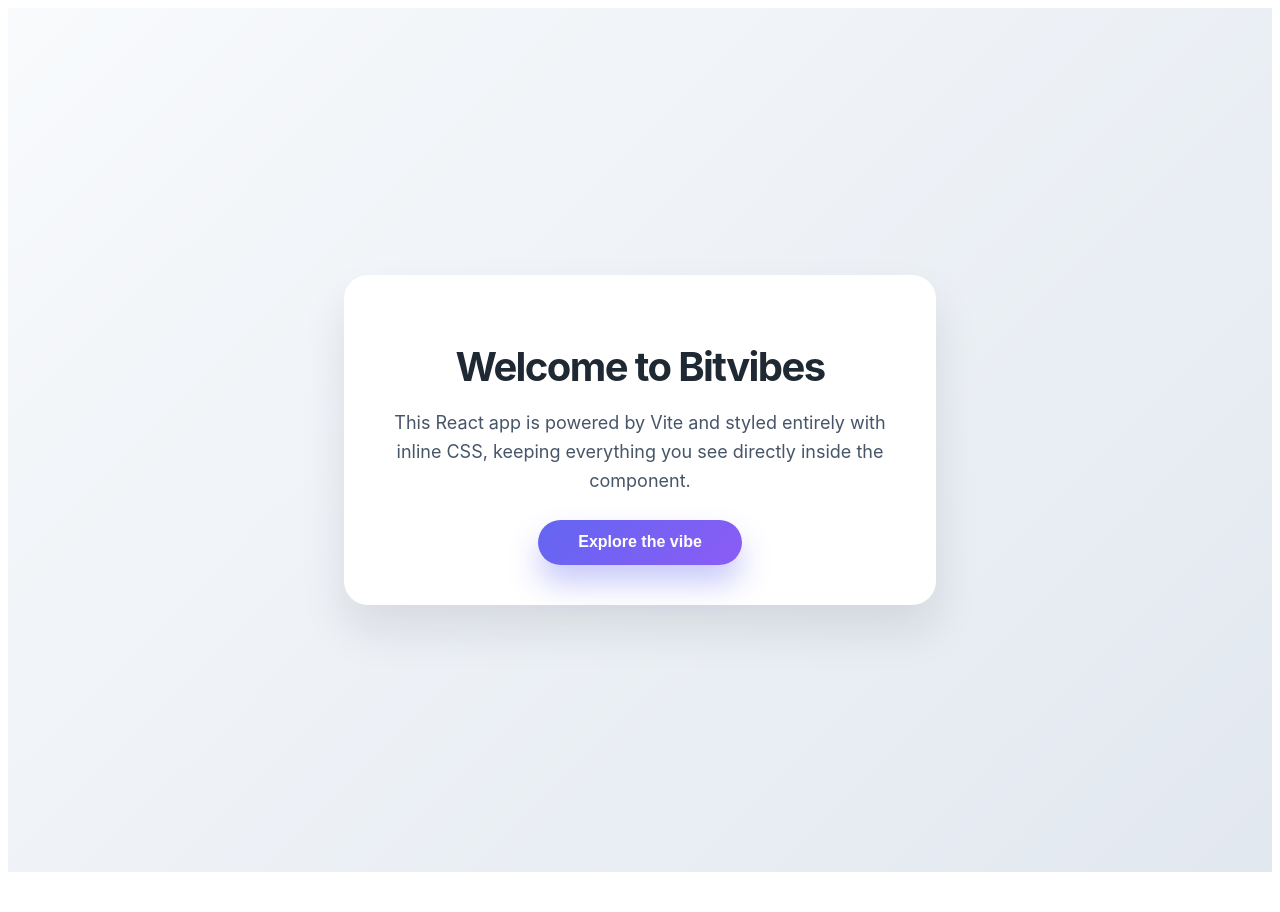
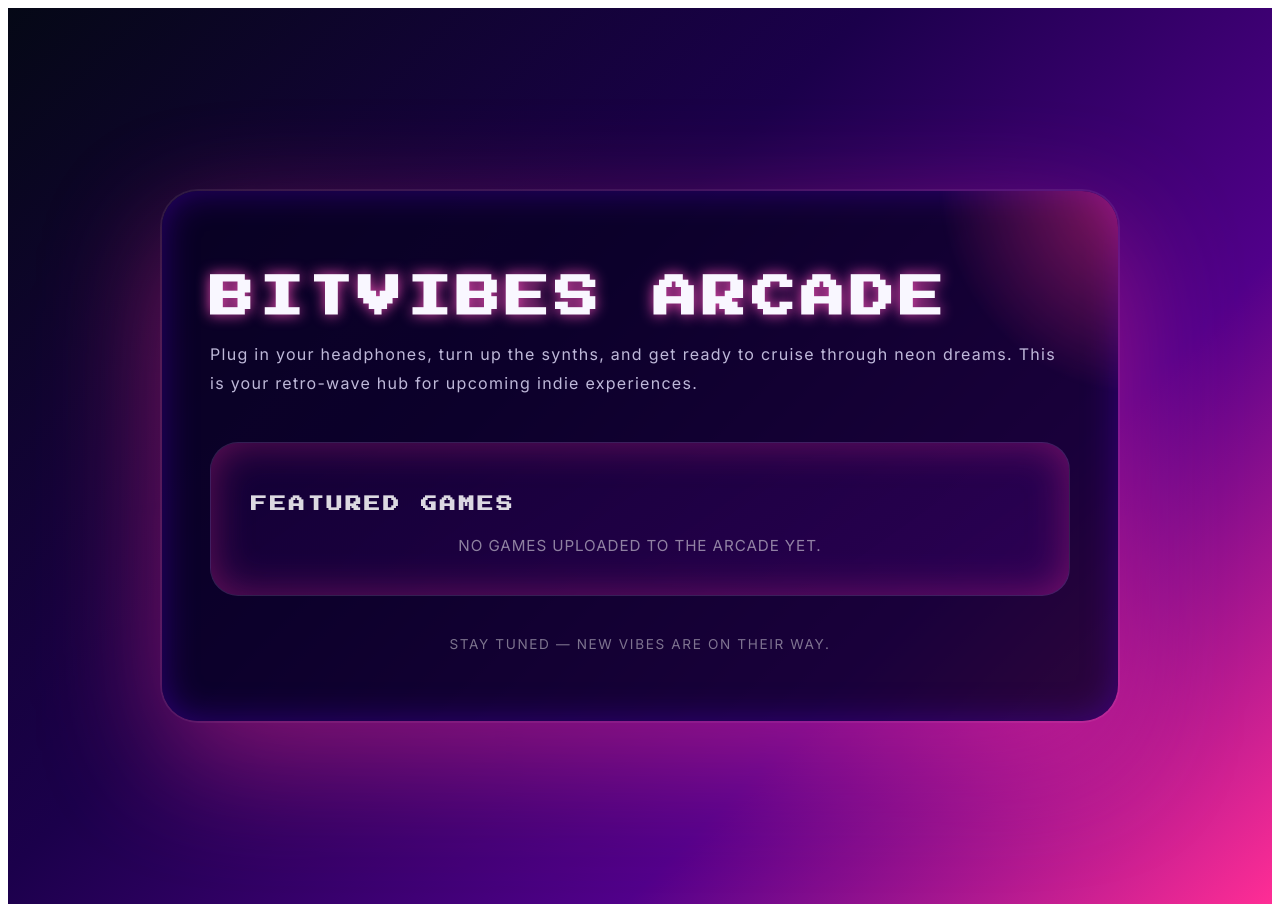
Before and after one commit to playkore/bitvibes, a React (Vite) app: page / in a window 1280 px wide. Before the commit the page ends 880 px from the top, so only its background shows below. Built offline with nearby package versions, Linux system fonts and the light colour scheme.

Commit message:
feat: restyle landing page with retro wave arcade

```diff
--- a/index.html
+++ b/index.html
@@ -4,6 +4,12 @@
     <meta charset="UTF-8" />
     <link rel="icon" type="image/svg+xml" href="/vite.svg" />
     <meta name="viewport" content="width=device-width, initial-scale=1.0" />
+    <link rel="preconnect" href="https://fonts.googleapis.com" />
+    <link rel="preconnect" href="https://fonts.gstatic.com" crossorigin />
+    <link
+      href="https://fonts.googleapis.com/css2?family=Inter:wght@400;600&family=Press+Start+2P&display=swap"
+      rel="stylesheet"
+    />
     <title>bitvibes</title>
   </head>
   <body>
--- a/src/App.jsx
+++ b/src/App.jsx
@@ -1,78 +1,130 @@
-import { useState } from 'react'
-
 const containerStyle = {
   minHeight: '100vh',
   display: 'flex',
-  flexDirection: 'column',
   alignItems: 'center',
   justifyContent: 'center',
-  gap: '1.5rem',
-  background: 'linear-gradient(135deg, #f8fafc 0%, #e2e8f0 100%)',
-  color: '#1f2933',
-  fontFamily: '"Inter", system-ui, -apple-system, BlinkMacSystemFont, "Segoe UI", sans-serif',
-  textAlign: 'center',
-  padding: '2rem',
+  background: 'linear-gradient(135deg, #050816 0%, #1b004b 40%, #51008a 70%, #ff2d95 100%)',
+  color: '#f9f7ff',
+  fontFamily: '"Press Start 2P", "Inter", system-ui, -apple-system, BlinkMacSystemFont, "Segoe UI", sans-serif',
+  padding: '3rem 1.5rem',
 }
 
-const cardStyle = {
-  backgroundColor: '#ffffff',
-  borderRadius: '1.5rem',
-  padding: '2.5rem',
-  boxShadow: '0 25px 45px rgba(15, 23, 42, 0.1)',
-  maxWidth: '32rem',
+const panelStyle = {
+  position: 'relative',
+  maxWidth: '860px',
   width: '100%',
+  backgroundColor: 'rgba(7, 0, 33, 0.75)',
+  borderRadius: '2.25rem',
+  padding: '3.5rem 3rem',
+  boxShadow:
+    '0 40px 120px rgba(255, 45, 149, 0.45), inset 0 0 35px rgba(80, 0, 200, 0.45), 0 0 0 2px rgba(255, 255, 255, 0.08)',
+  overflow: 'hidden',
+}
+
+const glowAccentStyle = {
+  position: 'absolute',
+  inset: '-40% -25% auto auto',
+  width: '420px',
+  height: '420px',
+  background: 'radial-gradient(circle, rgba(255, 45, 149, 0.55) 0%, rgba(7, 0, 33, 0) 70%)',
+  filter: 'blur(2px)',
+  zIndex: 0,
 }
 
 const titleStyle = {
-  fontSize: '2.5rem',
-  marginBottom: '0.75rem',
-  letterSpacing: '-0.04em',
+  position: 'relative',
+  zIndex: 1,
+  fontSize: '2.75rem',
+  letterSpacing: '0.12em',
+  textTransform: 'uppercase',
+  marginBottom: '1.25rem',
+  textShadow: '0 0 14px rgba(255, 82, 190, 0.9)',
 }
 
-const textStyle = {
-  fontSize: '1.125rem',
-  lineHeight: 1.6,
-  marginBottom: '1.5rem',
-  color: '#475569',
+const subtitleStyle = {
+  position: 'relative',
+  zIndex: 1,
+  fontSize: '1rem',
+  letterSpacing: '0.08em',
+  lineHeight: 1.8,
+  marginBottom: '2.75rem',
+  color: 'rgba(229, 224, 255, 0.82)',
+  fontFamily: '"Inter", system-ui, -apple-system, BlinkMacSystemFont, "Segoe UI", sans-serif',
 }
 
-const buttonStyle = {
-  background: 'linear-gradient(135deg, #6366f1, #8b5cf6)',
-  border: 'none',
-  borderRadius: '9999px',
-  color: '#ffffff',
-  cursor: 'pointer',
-  fontSize: '1rem',
-  fontWeight: 600,
-  padding: '0.85rem 2.5rem',
-  transition: 'transform 0.2s ease, box-shadow 0.2s ease',
-  boxShadow: '0 18px 30px rgba(99, 102, 241, 0.35)',
+const listContainerStyle = {
+  position: 'relative',
+  zIndex: 1,
+  borderRadius: '1.75rem',
+  padding: '2.5rem',
+  background: 'linear-gradient(145deg, rgba(20, 0, 55, 0.85), rgba(54, 0, 98, 0.65))',
+  boxShadow: 'inset 0 0 40px rgba(255, 45, 149, 0.35)',
+  border: '1px solid rgba(255, 255, 255, 0.12)',
 }
 
-const buttonHoverStyle = {
-  transform: 'translateY(-2px) scale(1.01)',
-  boxShadow: '0 25px 35px rgba(99, 102, 241, 0.45)',
+const listTitleStyle = {
+  fontSize: '1rem',
+  letterSpacing: '0.18em',
+  textTransform: 'uppercase',
+  marginBottom: '1.5rem',
+  color: 'rgba(255, 255, 255, 0.85)',
 }
 
-function App() {
-  const [isHovered, setIsHovered] = useState(false)
+const listStyle = {
+  listStyle: 'none',
+  display: 'grid',
+  gridTemplateColumns: 'repeat(auto-fit, minmax(220px, 1fr))',
+  gap: '1.5rem',
+  margin: 0,
+  padding: 0,
+}
+
+const emptyStateStyle = {
+  gridColumn: '1 / -1',
+  fontSize: '0.95rem',
+  letterSpacing: '0.06em',
+  textTransform: 'uppercase',
+  color: 'rgba(255, 255, 255, 0.5)',
+  textAlign: 'center',
+  fontFamily: '"Inter", system-ui, -apple-system, BlinkMacSystemFont, "Segoe UI", sans-serif',
+}
+
+const footerStyle = {
+  position: 'relative',
+  zIndex: 1,
+  marginTop: '2.5rem',
+  fontSize: '0.85rem',
+  letterSpacing: '0.12em',
+  textTransform: 'uppercase',
+  color: 'rgba(255, 255, 255, 0.45)',
+  textAlign: 'center',
+  fontFamily: '"Inter", system-ui, -apple-system, BlinkMacSystemFont, "Segoe UI", sans-serif',
+}
+
+const App = () => {
+  const games = []
 
   return (
     <div style={containerStyle}>
-      <div style={cardStyle}>
-        <h1 style={titleStyle}>Welcome to Bitvibes</h1>
-        <p style={textStyle}>
-          This React app is powered by Vite and styled entirely with inline CSS,
-          keeping everything you see directly inside the component.
+      <div style={panelStyle}>
+        <span aria-hidden="true" style={glowAccentStyle} />
+        <h1 style={titleStyle}>Bitvibes Arcade</h1>
+        <p style={subtitleStyle}>
+          Plug in your headphones, turn up the synths, and get ready to cruise through neon
+          dreams. This is your retro-wave hub for upcoming indie experiences.
         </p>
-        <button
-          type="button"
-          style={isHovered ? { ...buttonStyle, ...buttonHoverStyle } : buttonStyle}
-          onMouseEnter={() => setIsHovered(true)}
-          onMouseLeave={() => setIsHovered(false)}
-        >
-          Explore the vibe
-        </button>
+        <section style={listContainerStyle}>
+          <h2 style={listTitleStyle}>Featured Games</h2>
+          <ul style={listStyle}>
+            {games.map((game) => (
+              <li key={game.title}>{game.title}</li>
+            ))}
+            {games.length === 0 && (
+              <li style={emptyStateStyle}>No games uploaded to the arcade yet.</li>
+            )}
+          </ul>
+        </section>
+        <p style={footerStyle}>Stay tuned — new vibes are on their way.</p>
       </div>
     </div>
   )
```
